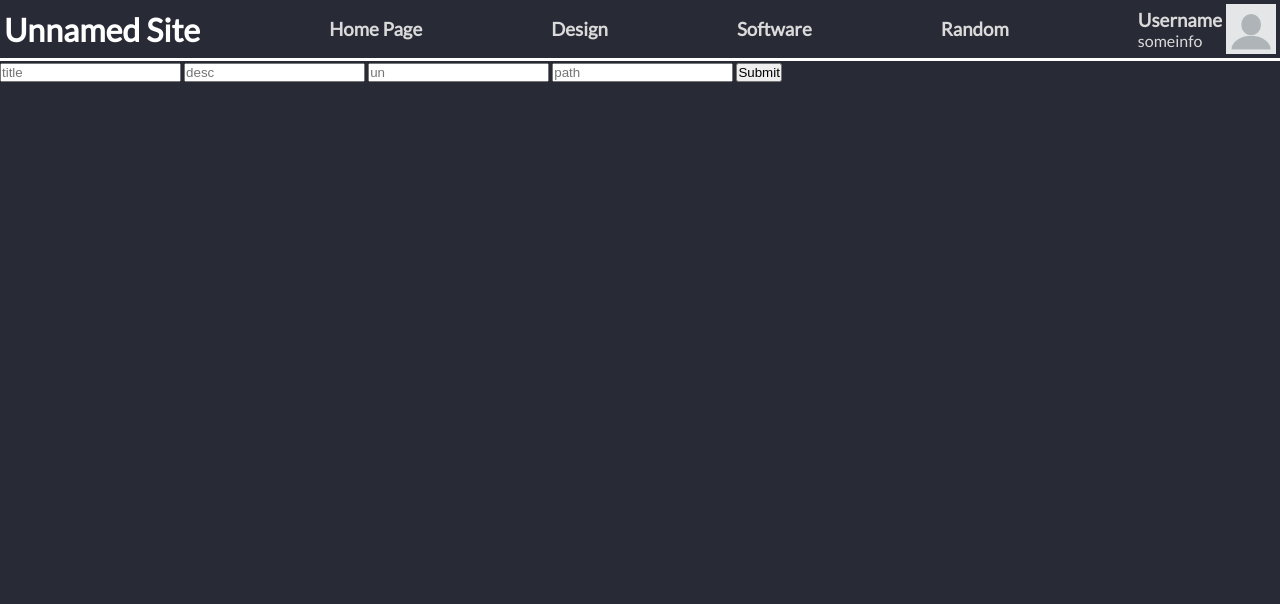
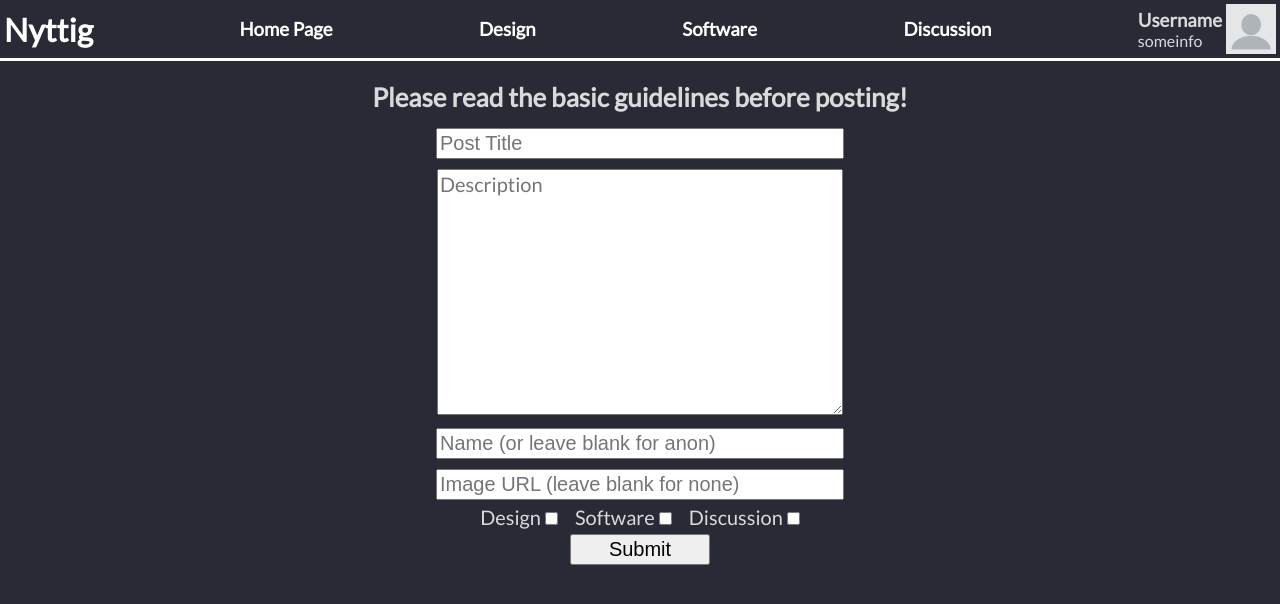
Before and after one commit to cfrankovich/nyttig, a Flask app: page /create/ in a window 1280 px wide. Shown: the top 604 px of the page. Run offline with Flask 2, Linux system fonts and the light colour scheme.

Commit message:
Tags on posts & more

```diff
--- a/Main.py
+++ b/Main.py
@@ -3,6 +3,7 @@
 from flask import Flask, redirect, render_template, request, session, flash, url_for
 from flask_sqlalchemy import SQLAlchemy
 from datetime import timedelta
+from urllib.request import urlopen
 
 app = Flask(__name__)
 app.secret_key = "123"
@@ -11,19 +12,21 @@ app.config["SQLALCHEMY_TRACK_MODIFICATIONS"] = False
 db = SQLAlchemy(app)
 app.permanent_session_lifetime = timedelta(days=5)
 
-class REQUESTS(db.Model):
+class REQUESTS2(db.Model):
 	__tablename__ = 'Requests'
 	_id = db.Column('id', db.Integer, primary_key=True) # id of post (will be used to find posts)
 	title = db.Column('title', db.String(255)) # title of post # max 255 chars #
 	description = db.Column('desc', db.String(2000)) # description of post # max 2000 chars #
-	user = db.Column('user', db.String(100)) # username is 100 chars so there #
+	user = db.Column('user', db.String(255)) # username is 100 chars so there #
 	img = db.Column('path', db.String(255)) # path shouldnt really be that long... #
+	tag = db.Column('tag', db.String(255))
 
-	def __init__(self, title, description, user, path):
+	def __init__(self, title, description, user, path, tag):
 		self.title = title
 		self.description = description
 		self.user = user
-		self.path = path
+		self.img = path
+		self.tag = tag
 
 
 class USER(db.Model):
@@ -42,18 +45,68 @@ class USER(db.Model):
 		self.description = d
 		self.img = p
 
+
+def isimage(url):
+	formats = ['image/png', 'image/jpeg', 'image/gif', 'image/jpg']
+	try:
+		req = urlopen(url)
+		meta = req.info()
+	except:
+		return False
+	return req.headers['content-type'] in formats
+
+
+def getlist(arr, word):
+	tbr = []
+	for i in range(len(arr)):
+		if word in arr[i].tag:
+			tbr.append(arr[i])
+	return tbr
+
+
 @app.route('/', methods=['POST', 'GET'])
 @app.route('/home/', methods=['POST', 'GET'])
 def home():
 	if request.method == 'POST':
 		return redirect(url_for('create'))
-	return render_template('home.html', reqs=REQUESTS.query.all())
+	return render_template('home.html', reqs=REQUESTS2.query.all(), pagetitle='Home Page', pagepath='Home')
+
+
+@app.route('/design/', methods=['POST', 'GET'])
+def design():
+	if request.method == 'POST':
+		return redirect(url_for('create'))
+
+	REQUESTS2.query.all()
+	sendme = getlist(REQUESTS2.query.all(), 'design')
+	return render_template('home.html', reqs=sendme, pagetitle='Design Page', pagepath='Design')
+
+
+@app.route('/software/', methods=['POST', 'GET'])
+def software():
+	if request.method == 'POST':
+		return redirect(url_for('create'))
+
+	REQUESTS2.query.all()
+	sendme = getlist(REQUESTS2.query.all(), 'software')
+	return render_template('home.html', reqs=sendme, pagetitle='Software Page', pagepath='Software')
+
+@app.route('/discussion/', methods=['POST', 'GET'])
+def discussion():
+	if request.method == 'POST':
+		return redirect(url_for('create'))
+
+	REQUESTS2.query.all()
+	sendme = getlist(REQUESTS2.query.all(), 'discussion')
+	return render_template('home.html', reqs=sendme, pagetitle='Discussion Page', pagepath='Disc')
+
 
 @app.route('/delete/')
 def delete():
-	removelol = REQUESTS.query.filter_by().delete()
+	removelol = REQUESTS2.query.filter_by().delete()
 	db.session.commit()
 	return '<h1>Deleted</h1>'
+
 
 @app.route('/create/', methods=['POST', 'GET'])
 def create():
@@ -63,7 +116,29 @@ def create():
 		desc = request.form['desc']
 		un = request.form['username']
 		path = request.form['path']
-		newReq = REQUESTS(title, desc, un, path)
+		tags = ''
+		try:
+			des = request.form['design']
+			tags += 'design  '
+		except:
+			pass
+		try:
+			sof = request.form['software']
+			tags += 'software  '
+		except:
+			pass
+		try:
+			dis = request.form['discussion']
+			tags += 'discussion  '
+		except:
+			pass
+
+		if not un:
+			un = 'anon'
+		if path and not isimage(path):
+			print('not image')
+
+		newReq = REQUESTS2(title, desc, un, path, tags)
 		db.session.add(newReq)
 		db.session.commit()
 		return redirect(url_for('home'))
--- a/static/styles/common.css
+++ b/static/styles/common.css
@@ -34,4 +34,36 @@ header {
 
 .header-links {
 	cursor: pointer;
+	text-decoration: none;
+	color: #FFF
 }
+
+.testform {
+	align-items: center;
+}
+
+.inptext {
+	font-size: 20px;
+	padding: 2px;
+	margin: 5px;
+	width: 400px;
+}
+
+.longtext {
+font-family: 'Lato', sans-serif;
+
+}
+
+.postimg {
+	width: 20%;
+	height: 20%;
+}
+
+.nothing {
+	width: 1000px;
+	height: 10px;
+	position: absolute;
+	top: 50%;
+	left: 50%;
+	margin-left: -140px;
+}
--- a/templates/common.html
+++ b/templates/common.html
@@ -15,11 +15,11 @@
 
 <body>
 	<header>
-	<h1 class="header-title-main">Unnamed Site</h1>
-	<a class="header-links"><h3 class="header-title-home">Home Page</h3></a>
-	<a class="header-links"><h3 class="header-title-design">Design</h3></a>
-	<a class="header-links"><h3 class="header-title-software">Software</h3></a>
-	<a class="header-links"><h3 class="header-title-random">Random</h3></a>
+	<h1 class="header-title-main">Nyttig</h1>
+	<a class="header-links" href='/home'><h3 class="header-title-home">Home Page</h3></a>
+	<a class="header-links" href='/design'><h3 class="header-title-design">Design</h3></a>
+	<a class="header-links" href='/software'><h3 class="header-title-software">Software</h3></a>
+	<a class="header-links" href='/discussion'><h3 class="header-title-random">Discussion</h3></a>
 	<div class="header-profile">
 		<a><h3>Username</h3>someinfo</a>
 		<img class="header-profilepic" src={{ url_for('static', filename='anonuser.png') }}/>
--- a/templates/create.html
+++ b/templates/create.html
@@ -6,12 +6,27 @@ Create Page
 
 {% block content %}
 
-<form class="testform" method="POST">
-	<input type="text" name="title" placeholder="title" />
-	<input type="text" name="desc" placeholder="desc" />
-	<input type="text" name="username" placeholder="un" />
-	<input type="text" name="path" placeholder="path" />
-	<input type="submit" name="submit" />
-</form>
+<div style="text-align:center;">
+
+	<h2 style="font-size: 26px; padding : 10px;padding-top: 20px;">
+	Please read the basic guidelines before posting!</h2>
+
+	<form class="testform" method="POST">
+		<input class="inptext" type="text" name="title" placeholder="Post Title" />
+		<br/>
+		<textarea class="inptext longtext" name="desc" placeholder="Description" rows="10"></textarea>
+		<br/>
+		<input class="inptext" type="text" name="username" placeholder="Name (or leave blank for anon)" />
+		<br/>
+		<input class="inptext" type="text" name="path" placeholder="Image URL (leave blank for none)" />
+		<br/>
+		<label class="inptext">Design <input type="checkbox" name="design"></label>
+		<label class="inptext">Software <input type="checkbox" name="software"></label>
+		<label class="inptext">Discussion <input type="checkbox" name="discussion"></label>
+		<br/>
+		<input class="inptext" style="width: 140px;" type="submit" name="submit" />
+	</form>
+
+</div>
 
 {% endblock %}
```
Also changed, not shown: TODO.md (added, +4 -0 lines), static/styles/home.css (+47 -12 lines), templates/home.html (+10 -4 lines), users.sqlite3.
